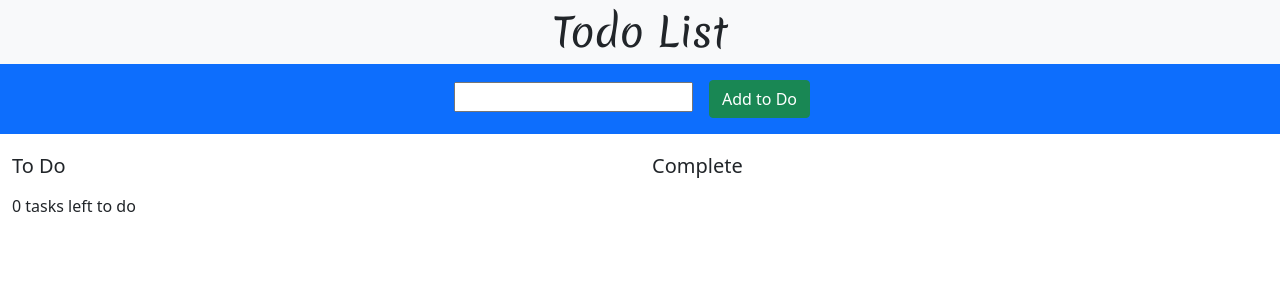
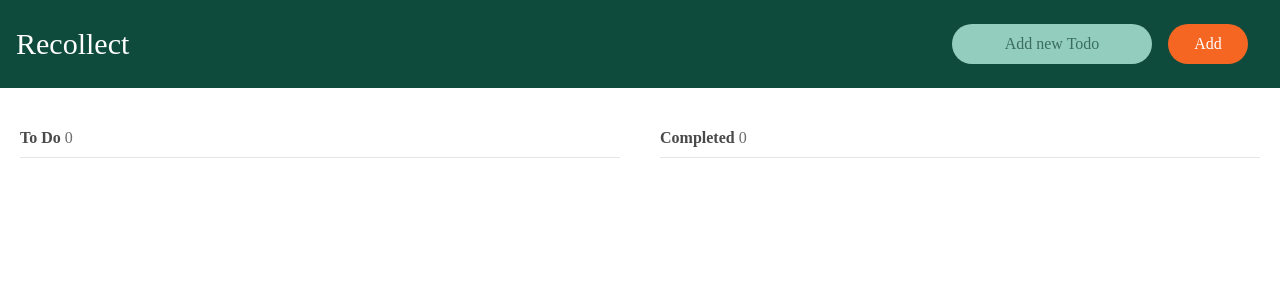
Before and after one commit to elduderinow/React_todo, a React (Create React App) app: page / in a window 1280 px wide. Shown: the top 300 px of the page. Built offline with nearby package versions, Linux system fonts and the light colour scheme.

Commit message:
finished app and applied style, items can be checked and move to completed side

```diff
--- a/package.json
+++ b/package.json
@@ -9,7 +9,7 @@
     "react": "^17.0.2",
     "react-dom": "^17.0.2",
     "react-scripts": "4.0.3",
-    "uuid4": "^2.0.2",
+    "uuid": "^8.3.2",
     "web-vitals": "^1.1.2"
   },
   "scripts": {
@@ -35,8 +35,5 @@
       "last 1 firefox version",
       "last 1 safari version"
     ]
-  },
-  "devDependencies": {
-    "uuid": "^8.3.2"
   }
 }
--- a/src/components/Main.js
+++ b/src/components/Main.js
@@ -1,28 +1,44 @@
 import React, {useRef, useState, useEffect} from 'react';
 import TodoList from "./main/TodoList";
+import { v4 as uuidv4 } from 'uuid';
 
-const LOCAL_STORAGE_KEY = 'todo.key'
+const localStorageKey="";
 
 function Main() {
+    // -> object destructuring:
+    // useState Hook:  first input is an array of all the elements, the second input is a function to set a new 'state' for the first input , the last input is the default state
+    const [todos, setTodos] = useState([])
 
-    const [todos, setTodos] = useState([])
+    // the useRef is a hook function to get a value from an input field.
     const inputItem = useRef();
 
 
-    useEffect(()=>{
-        const storeditems = JSON.parse(localStorage.getItem(LOCAL_STORAGE_KEY))
+    //this hook is used to load the localstorage saved earlier and convert it back from a string to an object in an array
+    useEffect(()=> {
+        const storeditems = JSON.parse(localStorage.getItem(localStorageKey))
         if (storeditems) setTodos(storeditems)
     }, [])
 
+    //this hook is used to store information to the localStorage. it is called everytime something changes in the dependency, in this case our todo array.
+    //save is by using .setitem and give a value what it must save. in this case it is array, but it can store only strings, so we need to parse with the stringify function.
+    //it also needs a variable to store the information inside, hence the first parameter 'localStorageKey'
     useEffect(()=>{
-        localStorage.setItem(LOCAL_STORAGE_KEY,JSON.stringify(todos) )
-    }, [todos])
+        localStorage.setItem(localStorageKey,JSON.stringify(todos) )
+    }, [todos]) // <- this here.
+
+
+    function toggleTodo(id) {
+        const todoList = [...todos]
+        const todo = todoList.find(todo => todo.id === id)
+        todo.checked = !todo.checked
+        setTodos(todoList)
+    }
 
     function addTodo(){
         const name = inputItem.current.value
         if (name === '') return
-        setTodos(prevTodos => {
-            return [...prevTodos, name]
+        setTodos(todos => {
+            return [...todos, {id:uuidv4(), name:name, checked:false}]
         })
         inputItem.current.value = null
     }
@@ -30,16 +46,15 @@ function Main() {
     return (
         <div className="container-fluid ">
             <div className="row">
-                <div className="col-12 text-center p-3 bg-primary ">
+                <div className="new-item col-12 text-center p-3">
+                    <h1>Recollect</h1>
                     <form>
-                        <input ref={inputItem} id="add-todo"/>
-                        <button onClick={addTodo} id="add-submit" type="button" className={"mx-3 btn btn-success"}>Add to Do</button>
+                        <input placeholder={"Add new Todo"} ref={inputItem} id="add-todo"/>
+                        <button onClick={addTodo} id="add-submit" type="button" className={"mx-3 btn"}>Add</button>
                     </form>
                 </div>
-                <TodoList title={"To Do"} todos={todos}/>
-                <TodoList checked={"checked"} title={"Complete"} todos={todos}/>
-                <p>{todos.length} tasks left to do</p>
-
+                <TodoList toggleTodo={toggleTodo} title={"To Do"} todos={todos.filter(todos => !todos.checked)}/>
+                <TodoList toggleTodo={toggleTodo} title={"Completed"} todos={todos.filter(todos => todos.checked)}/>
             </div>
         </div>
     );
--- a/src/components/Nav.js
+++ b/src/components/Nav.js
@@ -9,7 +9,6 @@ function Nav() {
                         aria-expanded="false" aria-label="Toggle navigation">
                     <span className="navbar-toggler-icon">&nbsp;</span>
                 </button>
-
             </div>
         </nav>
     );
--- a/src/components/main/Listitem.js
+++ b/src/components/main/Listitem.js
@@ -1,7 +1,18 @@
 import React from 'react';
 
 function ListItem(props) {
-    let itemArr = props.item.map(elem => <li><input type={"checkbox"}/> {elem}</li>);
+
+
+    let itemArr = props.item.map(function (elem) {
+        console.log(elem)
+        function handleToggle() {
+            props.toggleTodo(elem.id)
+        }
+        return <li key={elem.id}><label className="container"><input onChange={handleToggle} checked={elem.checked === true} type={"checkbox"}/> {elem.name} <span
+            className="checkmark"></span></label></li>
+    })
+
+
     return (
         <>
             {itemArr}
--- a/src/components/main/TodoList.js
+++ b/src/components/main/TodoList.js
@@ -2,11 +2,12 @@ import React from "react"
 import ListItem from './Listitem'
 
 function TodoList(props) {
+    console.log(props.toggleTodo)
     return (
         <div className="todolist col-md-6">
-            <h5>{props.title}</h5>
+            <h5>{props.title}<span> {props.todos.filter(todos => (props.title === "To Do") ? !todos.checked : todos.checked).length}</span></h5>
             <ul>
-                <ListItem checked={props.checked} item={props.todos}/>
+                <ListItem toggleTodo={props.toggleTodo} item={props.todos}/>
             </ul>
         </div>
     )
--- a/src/css/style.css
+++ b/src/css/style.css
@@ -1,31 +1,149 @@
 @import url("https://fonts.googleapis.com/css2?family=Merienda&display=swap");
+body {
+  background-color: white;
+  color: #494949;
+  font-family: avenir;
+}
+
 h1 {
   text-align: center;
   margin: 0 auto;
-  font-family: "Merienda", cursive;
+  font-family: avenir;
+  padding: 10px 0;
+}
+
+.navbar {
+  background-color: #08261f !important;
+  display: none;
+}
+
+@media only screen and (max-width: 600px) {
+  .new-item input {
+    width: 200px !important;
+  }
+  .new-item input:hover, .new-item input:focus {
+    width: 200px !important;
+  }
+}
+.new-item {
+  background-color: #0f4b3c;
+}
+.new-item h1 {
+  text-align: left;
+  float: left;
+  color: white;
+  font-size: 30px;
+}
+.new-item form {
+  float: right;
+  margin-top: 8px;
+}
+.new-item input {
+  height: 40px;
+  border-radius: 20px;
+  border: none;
+  text-align: center;
+  background-color: #93cdbe;
+  width: 200px;
+  transition: width 0.4s;
+}
+.new-item input::placeholder {
+  color: #3a6d5f;
+}
+.new-item input:hover, .new-item input:focus {
+  width: 400px;
+}
+.new-item button {
+  height: 40px;
+  background-color: #f66623;
+  color: white;
+  border-radius: 20px;
+  border: none;
+  transform: translatey(-1px);
+  width: 80px;
+}
+.new-item button:hover {
+  background-color: #d2581f;
+  color: white;
 }
 
 .todolist {
   margin-top: 20px;
+  padding: 20px;
+}
+.todolist h5 {
+  font-weight: bold;
+  font-size: 16px;
+  border-bottom: 1px solid #e7e7e7;
+  padding-bottom: 10px;
+}
+.todolist h5 span {
+  color: #6d6d6d;
+  font-weight: normal;
 }
 .todolist ul {
   padding: 0;
 }
 .todolist ul li {
   list-style-type: none;
-  padding: 10px;
+  padding: 15px 10px;
+  margin: 10px 0;
+  border-radius: 5px;
+  background-color: #f8f8f8;
+  text-transform: capitalize;
 }
-.todolist ul li:nth-child(odd) {
-  background-color: #e7e7e7;
+.todolist ul li:hover {
+  text-decoration: line-through;
 }
-.todolist ul li:nth-child(even) {
-  background-color: #f3f3f3;
+.todolist ul li input {
+  position: absolute;
+  opacity: 0;
+  cursor: pointer;
+  height: 0;
+  width: 0;
 }
-.todolist ul li:first-child {
-  border-radius: 5px 5px 0 0;
+.todolist ul li .container {
+  display: block;
+  position: relative;
+  padding-left: 20px;
+  cursor: pointer;
+  -webkit-user-select: none;
+  -moz-user-select: none;
+  -ms-user-select: none;
+  user-select: none;
+  margin: 0;
 }
-.todolist ul li:last-child {
-  border-radius: 0 0 5px 5px;
+.todolist ul li .container input ~ .checkmark {
+  width: 12px;
+  height: 12px;
+  border-radius: 10px;
+  margin-top: 5px;
+  background-color: #f8f8f8;
+  border: 1px solid #a8a8a8;
+}
+.todolist ul li .container:hover input ~ .checkmark {
+  background-color: #f66623;
+  border: none;
+}
+.todolist ul li .container input:checked ~ .checkmark {
+  background-color: #44af58;
+  border: none;
+}
+.todolist ul li .container input:checked ~ .checkmark:hover {
+  background-color: #2b7d3b;
+}
+.todolist ul li .container .checkmark:after {
+  content: "";
+  position: absolute;
+  display: block;
+}
+.todolist ul li .checkmark {
+  position: absolute;
+  top: 0;
+  left: 0;
+  height: 25px;
+  width: 25px;
+  background-color: #cecece;
 }
 
 /*# sourceMappingURL=style.css.map */
--- a/src/css/style.scss
+++ b/src/css/style.scss
@@ -1,34 +1,172 @@
 @import url('https://fonts.googleapis.com/css2?family=Merienda&display=swap');
+
+body {
+  background-color: white;
+  color: #494949;
+  font-family: avenir;
+}
 
 h1 {
 text-align: center;
   margin:0 auto;
-  font-family: 'Merienda', cursive;
+  font-family: avenir;
+  padding:10px 0;
+}
+
+.navbar {
+  background-color: #08261f !important;
+  display: none;
+}
+
+@media only screen and (max-width: 600px) {
+  .new-item {
+
+    input {
+      width:200px !important;
+      &:hover, &:focus {
+        width: 200px !important;
+      }
+    }
+  }
+}
+
+.new-item{
+  background-color: #0f4b3c;
+  h1 {
+    text-align: left;
+    float:left;
+    color:white;
+    font-size: 30px;
+  }
+
+  form {
+    float:right;
+    margin-top: 8px;
+  }
+
+
+  input {
+    height:40px;
+    border-radius:20px;
+    border:none;
+    text-align: center;
+    background-color: #93cdbe;
+    width:200px;
+    transition: width 0.4s;
+
+    &::placeholder {
+      color: #3a6d5f;
+    }
+
+    &:hover, &:focus {
+      width: 400px;
+    }
+  }
+
+  button {
+    height:40px;
+    background-color: #f66623;
+    color:white;
+    border-radius:20px;
+    border:none;
+    transform: translatey(-1px);
+    width: 80px;
+
+    &:hover {
+      background-color: #d2581f;
+      color:white;
+  }
+}
+
 }
 
 .todolist {
   margin-top: 20px;
+  padding:20px;
+  h5 {
+    font-weight: bold;
+    font-size: 16px;
+    border-bottom: 1px solid #e7e7e7;
+    padding-bottom: 10px;
+    span {
+      color: #6d6d6d;
+      font-weight: normal;
+    }
+  }
   ul {
     padding:0;
     li {
       list-style-type: none;
-      padding:10px;
+      padding:15px 10px;
+      margin:10px 0;
+      border-radius: 5px;
+      background-color: #f8f8f8;
+      text-transform: capitalize;
 
-      &:nth-child(odd) {
-        background-color: #e7e7e7;
+      &:hover {
+        text-decoration: line-through;
       }
 
-      &:nth-child(even) {
-        background-color: #f3f3f3;
+      input {
+        position: absolute;
+        opacity: 0;
+        cursor: pointer;
+        height: 0;
+        width: 0;
       }
 
-      &:first-child{
-        border-radius: 5px 5px 0 0;
+      .container {
+        display: block;
+        position: relative;
+        padding-left: 20px;
+        cursor: pointer;
+        -webkit-user-select: none;
+        -moz-user-select: none;
+        -ms-user-select: none;
+        user-select: none;
+        margin:0;
+
+        input ~ .checkmark {
+          width: 12px;
+          height: 12px;
+          border-radius: 10px;
+          margin-top: 5px;
+          background-color: #f8f8f8;
+          border:1px solid #a8a8a8;
+
+        }
+
+        &:hover input ~ .checkmark {
+          background-color: #f66623;
+          border:none;
+        }
+
+        input:checked ~ .checkmark {
+          background-color: #44af58;
+          border:none;
+
+          &:hover {
+            background-color: #2b7d3b;
+          }
+        }
+
+        .checkmark:after {
+          content: "";
+          position: absolute;
+          display: block;
+        }
       }
 
-      &:last-child{
-        border-radius:0 0 5px 5px;
+
+      .checkmark {
+        position: absolute;
+        top: 0;
+        left: 0;
+        height: 25px;
+        width: 25px;
+        background-color: #cecece;
       }
+
     }
   }
 
```
Also changed, not shown: 2 other files (tests, documents, lock files or other folders).
